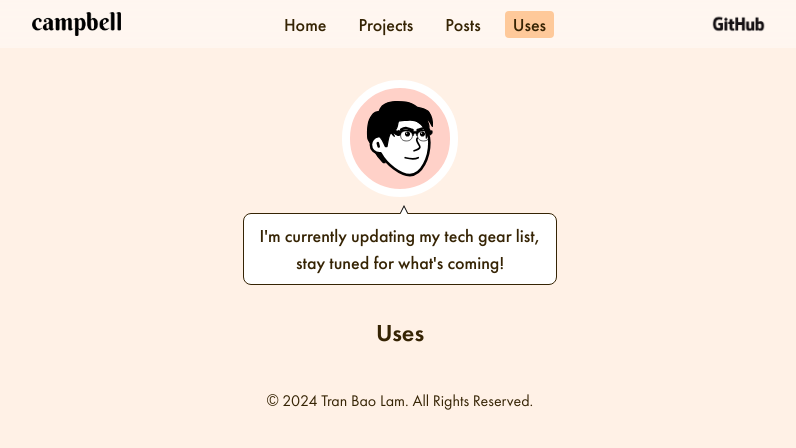
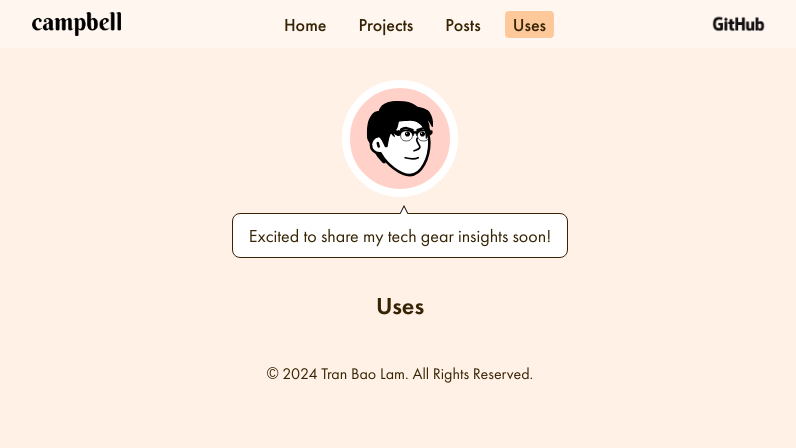
Before and after one commit to tranbaolam26902/campbells-corner, a Next.js app: page /uses in a window 1280 px wide. Shown: the top 448 px of the page, without its empty margins (240-1036 px from the left). Built offline with nearby package versions, Linux system fonts and the light colour scheme.

Commit message:
add useAnimatedText hook & update page messages

```diff
--- a/src/app/layout.tsx
+++ b/src/app/layout.tsx
@@ -58,7 +58,7 @@ export const metadata: Metadata = {
         template: '%s - Campbell',
         default: "Campbell's corner"
     },
-    description: "Welcome to Campbell's corner of the internet!",
+    description: 'Hi, welcome to my space on the internet!',
     openGraph: {
         images: '/images/opengraph.png'
     }
--- a/src/app/posts/page.tsx
+++ b/src/app/posts/page.tsx
@@ -6,7 +6,7 @@ import { Avatar, MessageDialog, SectionHeader } from '@/components/shared';
 
 export const metadata: Metadata = {
     title: 'Posts',
-    description: "Check out the thoughts I've shared!"
+    description: "See the thoughts I've shared!"
 };
 
 export default function Page() {
@@ -15,10 +15,7 @@ export default function Page() {
             <section className='mx-auto flex w-fit flex-col items-center gap-y-4'>
                 <Avatar />
                 <MessageDialog
-                    messages={[
-                        "I don't have any posts yet,",
-                        "but I'll be sharing soon. Stay tuned!"
-                    ]}
+                    message="Stay tuned, I'll have posts up here soon!"
                     arrow='top'
                 />
             </section>
--- a/src/app/projects/page.tsx
+++ b/src/app/projects/page.tsx
@@ -23,7 +23,7 @@ export default function Page() {
             <section className='mx-auto flex w-fit flex-col items-center gap-y-4'>
                 <Avatar />
                 <MessageDialog
-                    messages={["Check out the work I've been crafting!"]}
+                    message="Check out the work I've been crafting!"
                     arrow='top'
                 />
             </section>
--- a/src/app/uses/page.tsx
+++ b/src/app/uses/page.tsx
@@ -6,7 +6,7 @@ import { Avatar, MessageDialog, SectionHeader } from '@/components/shared';
 
 export const metadata: Metadata = {
     title: 'Uses',
-    description: 'Check out the tech gear I use to bring my ideas to life!'
+    description: 'Explore my favorite tech gear!'
 };
 
 export default function Page() {
@@ -15,10 +15,7 @@ export default function Page() {
             <section className='mx-auto flex w-fit flex-col items-center gap-y-4'>
                 <Avatar />
                 <MessageDialog
-                    messages={[
-                        "I'm currently updating my tech gear list,",
-                        "stay tuned for what's coming!"
-                    ]}
+                    message='Excited to share my tech gear insights soon!'
                     arrow='top'
                 />
             </section>
--- a/src/components/home/GreetingSection.tsx
+++ b/src/components/home/GreetingSection.tsx
@@ -5,12 +5,12 @@ export default function GreetingSection() {
     return (
         <section className='items-center gap-x-4 sm:flex md:ml-8 lg:ml-20'>
             <Avatar />
-            <div className='mx-auto flex w-fit flex-col sm:mx-0'>
+            <div className='flex flex-col'>
                 <h1 className='mb-4 mt-4 text-center text-3xl font-semibold sm:mt-0 sm:text-left'>
                     Tran &#34;Campbell&#34; Bao Lam
                 </h1>
                 <MessageDialog
-                    messages={['Hi, welcome to my space on the internet!']}
+                    message='Hi, welcome to my space on the internet!'
                     arrow='left'
                 />
             </div>
--- a/src/components/shared/Avatar.tsx
+++ b/src/components/shared/Avatar.tsx
@@ -6,7 +6,7 @@ import Image from 'next/image';
 
 export default function Avatar() {
     return (
-        <div className='mx-auto w-fit rounded-full border-8 border-white bg-secondary-200 px-4 py-3 sm:mx-0'>
+        <div className='mx-auto h-fit w-fit shrink-0 rounded-full border-8 border-white bg-secondary-200 px-4 py-3 sm:mx-0'>
             <Image src={avatar} alt='avatar' priority />
         </div>
     );
--- a/src/components/shared/MessageDialog.tsx
+++ b/src/components/shared/MessageDialog.tsx
@@ -1,14 +1,21 @@
+'use client';
+
+// hooks
+import useAnimatedText from '@/hooks/useAnimatedText';
+
 interface MessageDialogProps {
-    messages: Array<string>;
+    message: string;
     arrow?: 'left' | 'top' | 'none';
 }
 
 export default function MessageDialog({
-    messages,
+    message,
     arrow = 'none'
 }: MessageDialogProps) {
+    const animatedText = useAnimatedText(message);
+
     return (
-        <div className='relative mx-auto flex w-fit animate-typewriter flex-col justify-center rounded-lg border border-ebony bg-white px-4 py-2 font-medium sm:mx-0'>
+        <div className='relative mx-auto w-fit rounded-lg border border-ebony bg-white px-4 py-2 text-center sm:mx-0 '>
             {arrow === 'left' && (
                 <>
                     <span className='absolute right-full hidden -translate-x-px border-x-8 border-y-4 border-transparent border-r-black sm:inline'></span>
@@ -21,14 +28,7 @@ export default function MessageDialog({
                     <span className='absolute bottom-full left-1/2 translate-y-px border-x-4 border-y-8 border-transparent border-b-white'></span>
                 </>
             )}
-            {messages.map((message) => (
-                <span
-                    key={message}
-                    className='text-nowrap overflow-hidden text-center'
-                >
-                    {message}
-                </span>
-            ))}
+            <span>{animatedText}</span>
         </div>
     );
 }
--- /dev/null
+++ b/src/hooks/useAnimatedText.ts
@@ -0,0 +1,41 @@
+// packages
+import { useEffect, useState } from 'react';
+import { animate, useMotionValue } from 'framer-motion';
+
+export default function useAnimatedText(text: string) {
+    // states
+    const animatedCursor = useMotionValue(0);
+    const [cursor, setCursor] = useState(0);
+    const [prevText, setPrevText] = useState(text);
+    const [isSameText, setIsSameText] = useState(true);
+
+    if (prevText !== text) {
+        setPrevText(text);
+
+        const isContinueAnimate = text.startsWith(prevText);
+        setIsSameText(isContinueAnimate === true);
+
+        if (!isContinueAnimate) {
+            setCursor(0);
+        }
+    }
+
+    // side effects
+    useEffect(() => {
+        if (!isSameText) {
+            animatedCursor.jump(0);
+        }
+
+        const controls = animate(animatedCursor, text.length, {
+            duration: 1,
+            ease: 'linear',
+            onUpdate(latest) {
+                setCursor(Math.floor(latest));
+            }
+        });
+
+        return () => controls.stop();
+    }, [animatedCursor, isSameText, text]);
+
+    return text.slice(0, cursor);
+}
```
